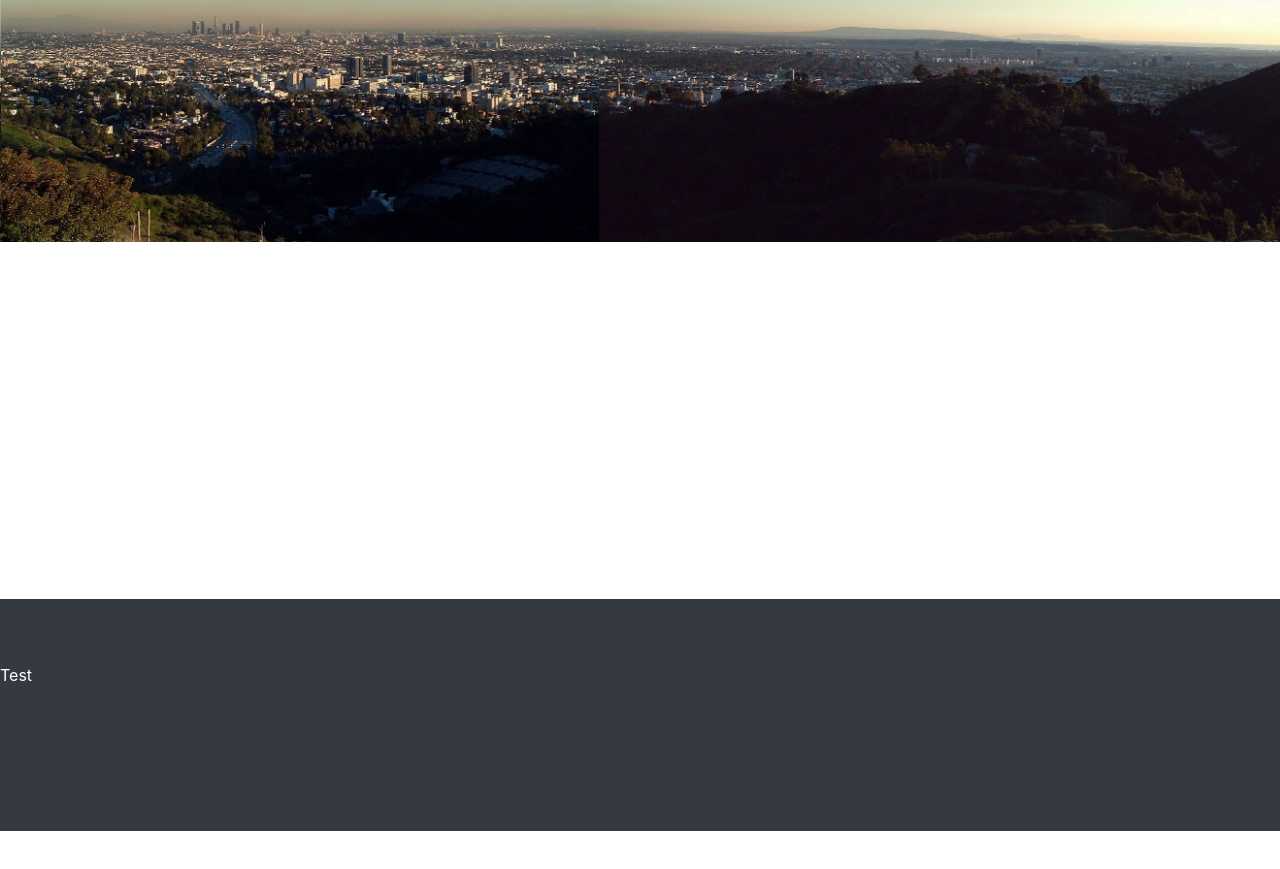
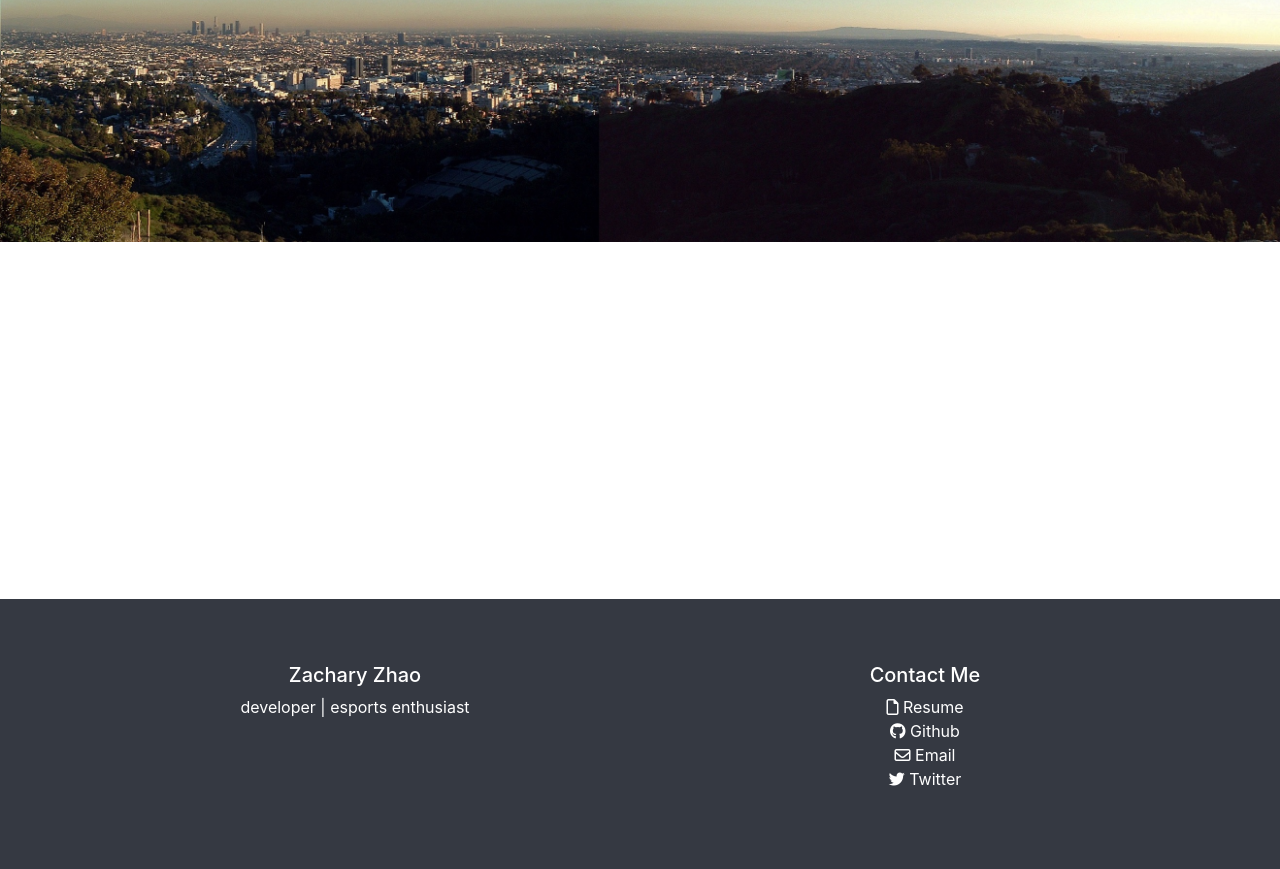
Before and after one commit to kizuku/kizuku.github.io, a plain HTML site: page index.html in a window 1280 px wide. Shown: the part 269-1138 px from the top of the page. Before the commit the page ends 1100 px from the top, so only its background shows below. Drawn offline with nearby package versions, Linux system fonts and the light colour scheme; a web font is replaced by a local one.

Commit message:
Added material to footer

```diff
--- a/index.html
+++ b/index.html
@@ -9,6 +9,8 @@
 		<link href='https://fonts.googleapis.com/css?family=Chathura' rel='stylesheet' type='text/css'>
 		<link href='https://fonts.googleapis.com/css?family=Raleway' rel='stylesheet' type='text/css'>
 		<link rel = "stylesheet" type = "text/css" href = "stylesheet.css">
+
+		<script src="https://kit.fontawesome.com/046e45e705.js" crossorigin="anonymous"></script>
 
 		<title>kizuku.github.io</title>
 	</head>
@@ -29,7 +31,7 @@
 
 		<div class = "row" id = "banner">
 			<div class = "image text-center">
-				<img src = "background.jpg" alt = "background image" class = "img-fluid">
+				<img src = "images/background.jpg" alt = "background image" class = "img-fluid">
 				<div class = "caption">
 					<h1>Zachary Zhao</h1>
 					<h5>Computer Science Undergrad at UCLA</h5>
@@ -39,7 +41,43 @@
 		</div>
 
 		<footer>
-			<p>Test</p>
+			<div class = "container">
+				<div class = "row">
+					<div class = "col-md">
+						<h5>Zachary Zhao</h5>
+						<p>developer | esports enthusiast </p>
+					</div>
+					<div class = "col-md">
+						<h5>Contact Me</h5>
+						<ul>
+							<li>
+								<a href = "Master Resume.pdf">
+									<i class = "far fa-file"></i>
+									Resume
+								</a>
+							</li>
+							<li>
+								<a href = "https://github.com/kizuku">
+									<i class = "fab fa-github"></i>
+									Github
+								</a>
+							</li>
+							<li>
+								<a href = "mailto:zachary.m.zhao@gmail.com">
+									<i class = "far fa-envelope"></i>
+									Email
+								</a>
+							</li>
+							<li>
+								<a href = "https://twitter.com/Kizukulol">
+									<i class = "fab fa-twitter"></i>
+									Twitter
+								</a>
+							</li>
+						</ul>
+					</div>
+				</div>
+			</div>
 		</footer>
 
 		<script src="https://code.jquery.com/jquery-3.3.1.slim.min.js" integrity="sha384-q8i/X+965DzO0rT7abK41JStQIAqVgRVzpbzo5smXKp4YfRvH+8abtTE1Pi6jizo" crossorigin="anonymous"></script>
--- a/stylesheet.css
+++ b/stylesheet.css
@@ -20,6 +20,16 @@ nav {
 footer {
     background-color: #353942;
     color: white;
-    padding: 64px 0 128px 0;
+    padding: 64px 0 64px 0;
     margin-top: 100px;
+    text-align: center;
 }
+
+footer ul {
+    list-style: none;
+    padding: 0px;
+}
+
+footer ul li a {
+    color: unset;
+}
```
Also changed, not shown: images/background.jpg (renamed from background.jpg), 1 other file.
